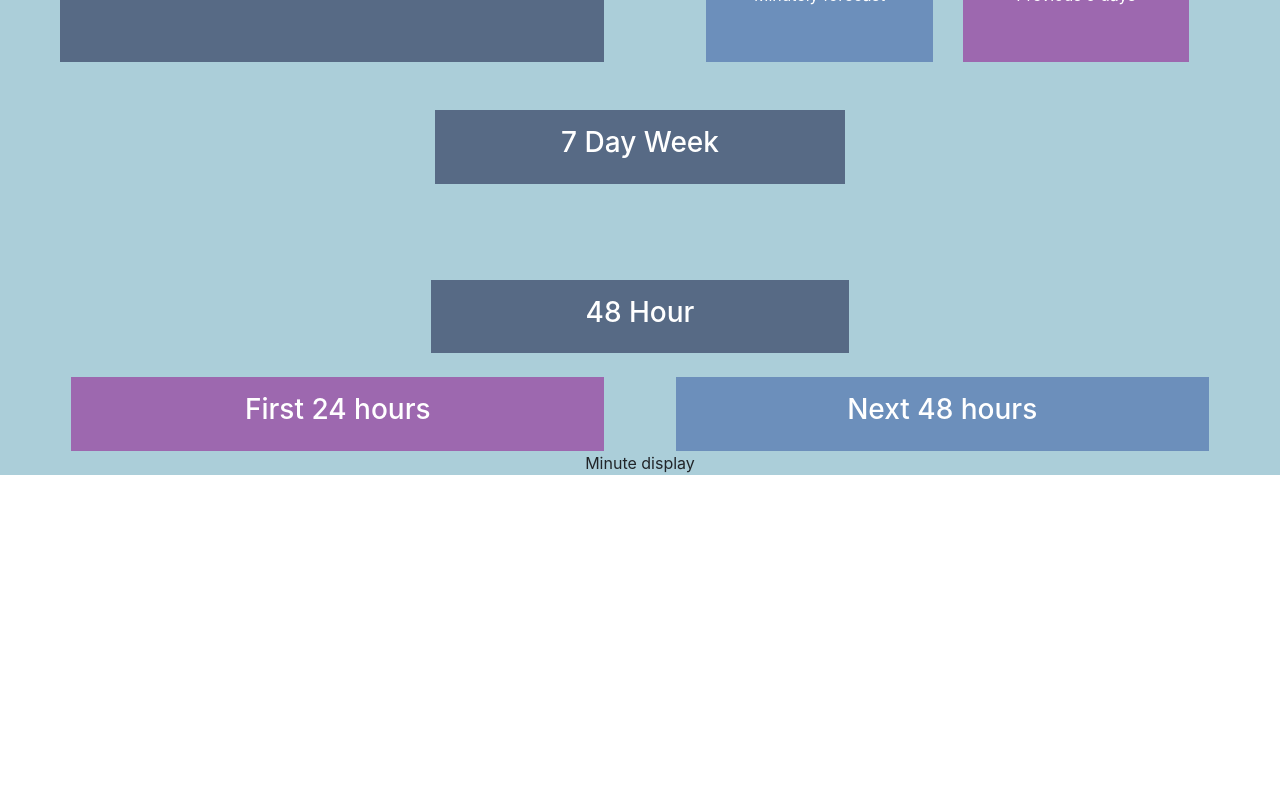
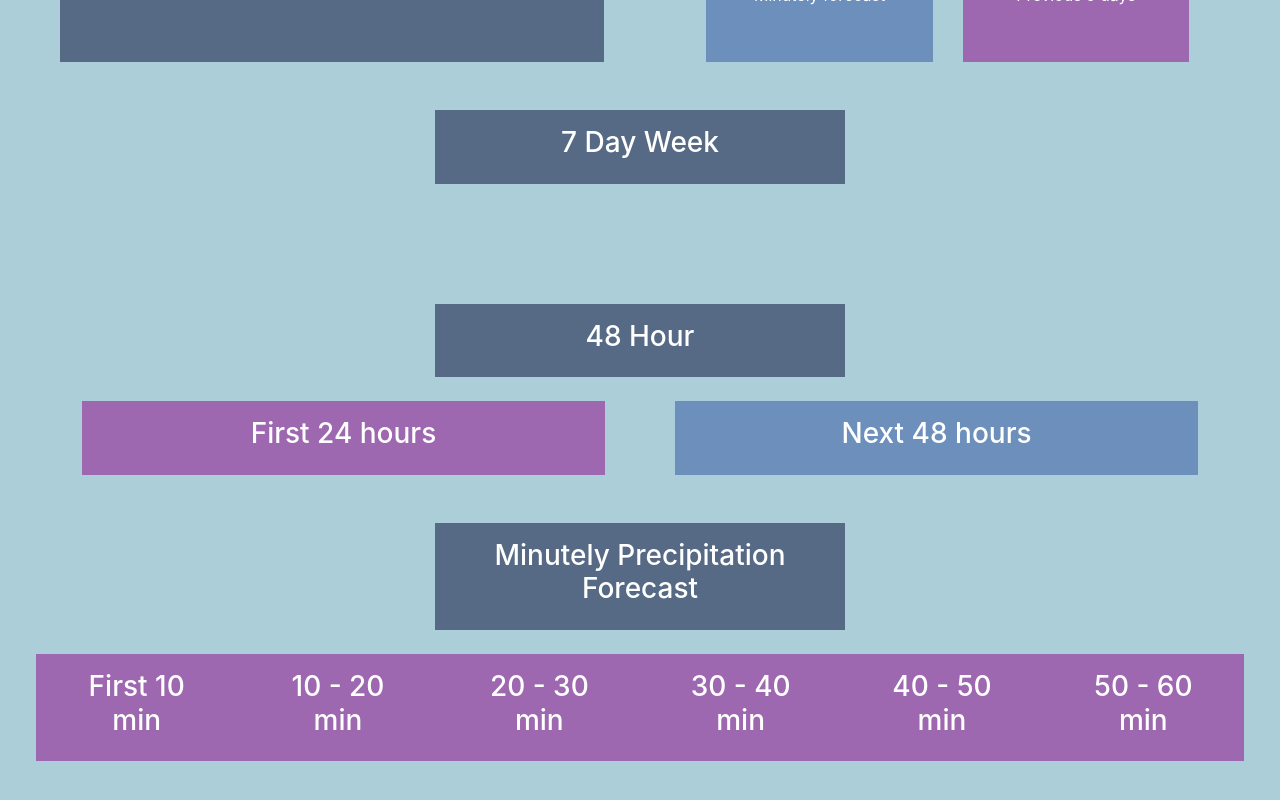
Before and after one commit to jsm-txt/ACS-3330-Final_Assignment, a React (Create React App) app: page / in a window 1280 px wide. Shown: the part 470-1270 px from the top of the page. Before the commit the page ends 945 px from the top, so only its background shows below. Built offline with nearby package versions, Linux system fonts and the light colour scheme.

Commit message:
finished mintely display

```diff
--- a/src/HourlyWeatherDisplay.js
+++ b/src/HourlyWeatherDisplay.js
@@ -37,7 +37,7 @@ function DailyWeatherDisplay(props){
   }
 
   return (
-    <div className="container-fluid">
+    <div className="container-fluid p-4 ">
       <div className="title col-4 p-3 m-auto">
         <h3> 48 Hour</h3>
       </div>
--- a/src/MinetelyWeatherDisplay.js
+++ b/src/MinetelyWeatherDisplay.js
@@ -1,24 +1,102 @@
-function MinutelyWeatherDisplay(props){
+function MinutelyWeatherDisplay(props) {
   const minutes = props
-  const minute = [];
+  const minute_array = [];
+  const minute_array2 = [];
+  const minute_array3 = [];
+  const minute_array4 = [];
+  const minute_array5 = [];
+  const minute_array6 = [];
+  let date = 0;
 
 
-  for ( let x in minutes){
-
-    minute.push(
-      <div className="daily-display">
-          <small>Time: {minutes[x].dt}</small>
-          <small>Precipitaion: {minutes[x].precipitation}%</small>
-      </div>
-    )
+  for (let x in minutes) {
+    let utcSeconds = minutes[x].dt
+    let d = new Date(0); // The 0 there is the key, which sets the date to the epoch
+    d.setUTCSeconds(utcSeconds);
+    let currentTimestamp = d
+    //console.log(currentTimestamp); // get current timestamp
+    date = new Intl.DateTimeFormat('en-US',
+      { hour: '2-digit', minute: '2-digit' }).format(currentTimestamp)
+    if (x > 0) {
+      if (x < 11) {
+        minute_array.push(
+          <div className="minute-display">
+            <div className="hourly"><p>Time: {date}</p></div>
+            <p>Precipitaion: {minutes[x].precipitation}%</p>
+          </div>
+        )
+      } else if (x < 21) {
+        minute_array2.push(
+          <div className="minute-display">
+            <div className="hourly"><p>Time: {date}</p></div>
+            <p>Precipitaion: {minutes[x].precipitation}%</p>
+          </div>
+        )
+      } else if (x < 31) {
+        minute_array3.push(
+          <div className="minute-display">
+            <div className="hourly"><p>Time: {date}</p></div>
+            <p>Precipitaion: {minutes[x].precipitation}%</p>
+          </div>
+        )
+      } else if (x < 41) {
+        minute_array4.push(
+          <div className="minute-display">
+            <div className="hourly"><p>Time: {date}</p></div>
+            <p>Precipitaion: {minutes[x].precipitation}%</p>
+          </div>
+        )
+      } else if (x < 51) {
+        minute_array5.push(
+          <div className="minute-display">
+            <div className="hourly"><p>Time: {date}</p></div>
+            <p>Precipitaion: {minutes[x].precipitation}%</p>
+          </div>
+        )
+      } else {
+        minute_array6.push(
+          <div className="minute-display">
+            <div className="hourly"><p>Time: {date}</p></div>
+            <p>Precipitaion: {minutes[x].precipitation}%</p>
+          </div>
+        )
+      }
+    }
   }
 
-  return(
-    <div>
-      Minute display
-      {minute}
+
+  return (
+    <div className="container-fluid p-4">
+      <div className="title col-4 p-3 m-auto">
+        <h3> Minutely Precipitation Forecast </h3>
+      </div>
+      <div className="row p-4">
+        <div className="hour-row col-2">
+          <h3 className="p-3">First 10 min </h3>
+          {minute_array}
+        </div>
+        <div className="hour-row col-2">
+          <h3 className="p-3">10 - 20 min </h3>
+          {minute_array2}
+        </div>
+        <div className="hour-row col-2">
+          <h3 className="p-3">20 - 30 min </h3>
+          {minute_array3}
+        </div>
+        <div className="hour-row col-2">
+          <h3 className="p-3">30 - 40 min </h3>
+          {minute_array4}
+        </div>
+        <div className="hour-row col-2">
+          <h3 className="p-3">40 - 50 min </h3>
+          {minute_array5}
+        </div>
+        <div className="hour-row col-2">
+          <h3 className="p-3">50 - 60 min </h3>
+          {minute_array6}
+        </div>
+      </div>
     </div>
-
   )
 }
 export default MinutelyWeatherDisplay
--- a/src/weather.css
+++ b/src/weather.css
@@ -125,9 +125,14 @@ display: flex;
     flex-direction: column;
     justify-content: center;
 }
+.hourly{
+  font-weight:bold;
+  font-size: 1.1em;
+}
 hr {
   border: solid 1px;
   height: 1px;
-
+  margin-right: 30px;
+  margin-left:30px;
   background-image: linear-gradient(to right, rgb(255, 247, 247), rgb(0, 238, 223), rgb(255, 255, 255));
 }
--- a/src/weather.js
+++ b/src/weather.js
@@ -73,9 +73,6 @@ function Weather() {
       </div>
 
       {weather && <DailyWeatherDisplay {...weather.daily} />}
-
-
-
       {weather && <HourlyWeatherDisplay {...weather.hourly} />}
       {weather && <MinutelyWeatherDisplay {...weather.minutely} />}
     </div>
```
